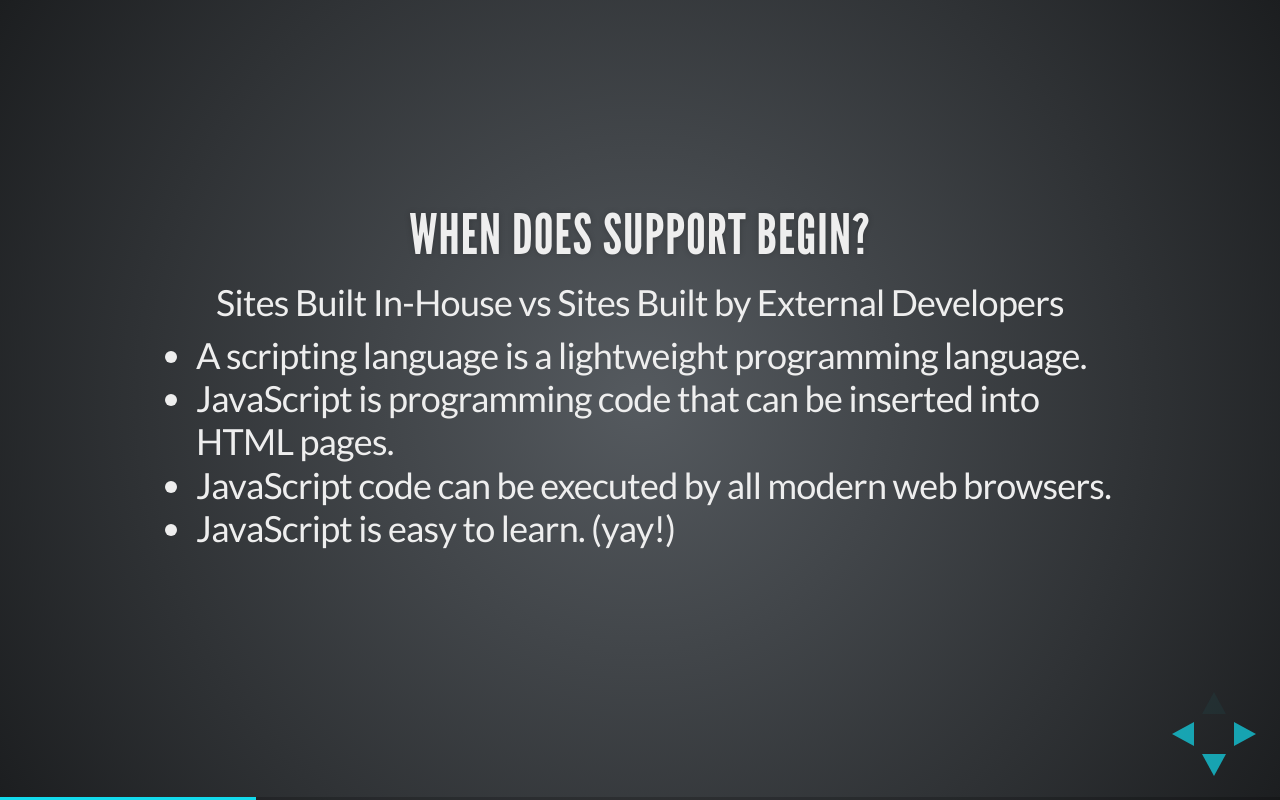
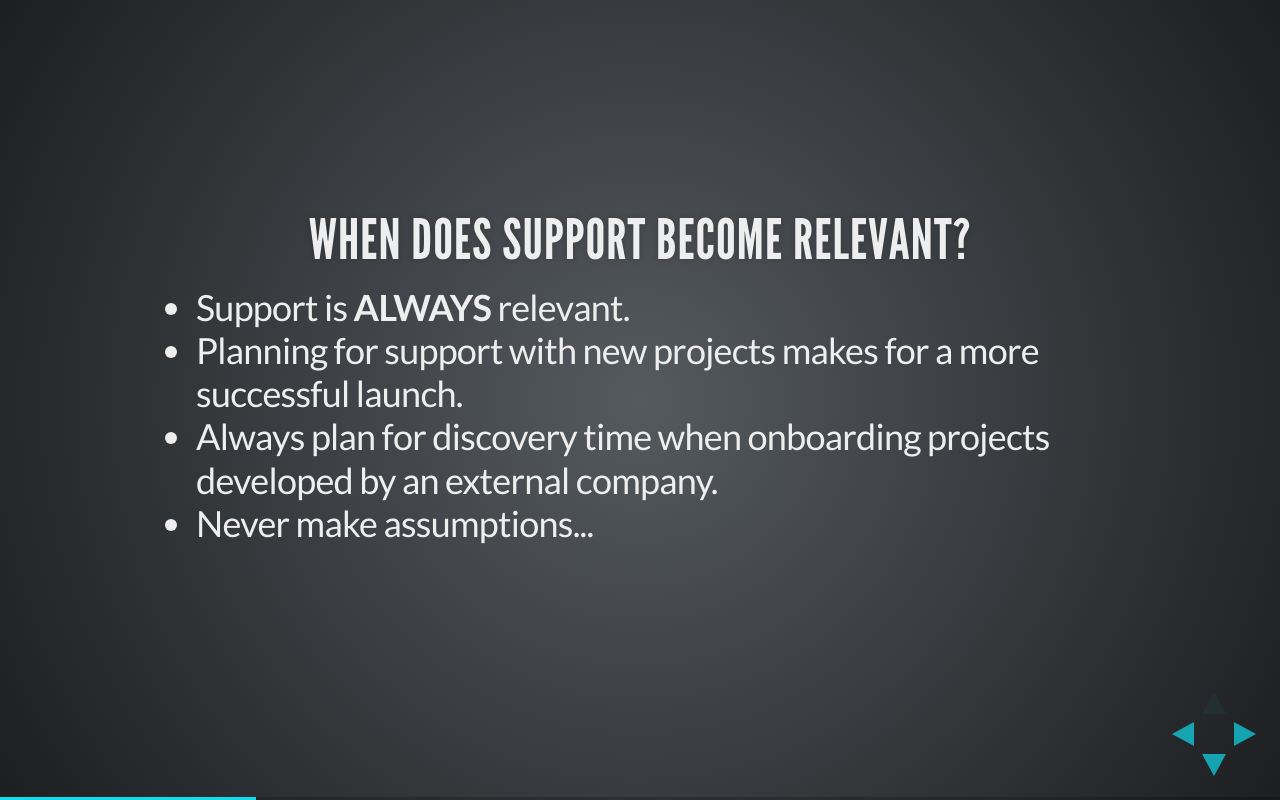
Before and after one commit to willjackson/Life-After-Launch, a website: page index.html in a window 1280 px wide. Both pictures are taken after a click on the element 1251 px from the left and 734 px from the top of the page. Drawn offline with Linux system fonts and the light colour scheme.

Commit message:
Update slides

```diff
--- a/index.html
+++ b/index.html
@@ -77,13 +77,13 @@
             </section>
             <section>
                 <section>
-                    <h3>When does support begin?</h3>
-                    <p>Sites Built In-House vs Sites Built by External Developers</p>
+                    <h3>When does support become relevant?</h3>
+                    <p></p>
                     <ul>
-                        <li>A scripting language is a lightweight programming language.</li>
-                        <li>JavaScript is programming code that can be inserted into HTML pages.</li>
-                        <li>JavaScript code can be executed by all modern web browsers.</li>
-                        <li>JavaScript is easy to learn. (yay!)</li>
+                        <li>Support is <strong>ALWAYS</strong> relevant.</li>
+                        <li>Planning for support with new projects makes for a more successful launch.</li>
+                        <li>Always plan for discovery time when onboarding projects developed by an external company.</li>
+                        <li>Never make assumptions...</li>
                     </ul>
                 </section>
                 <section>
```
